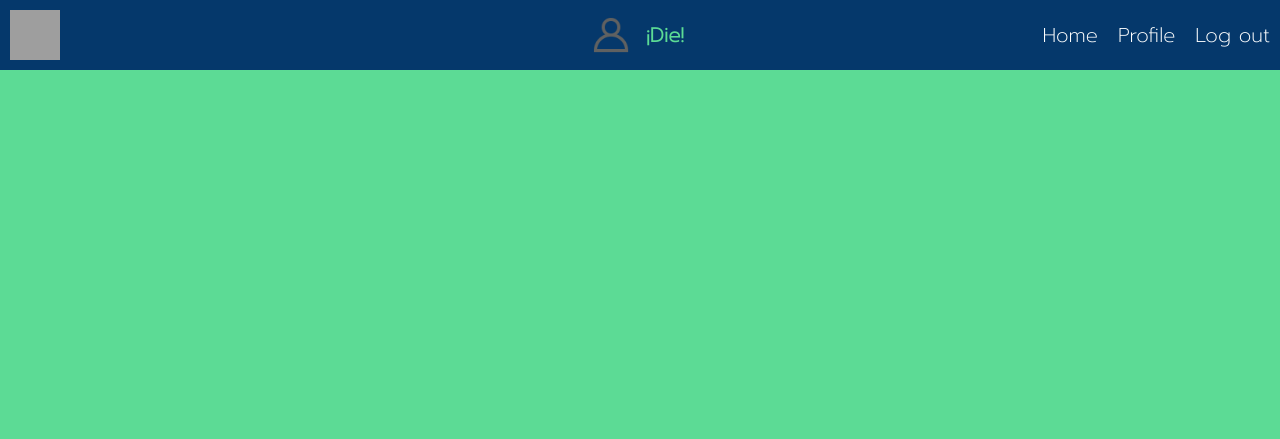
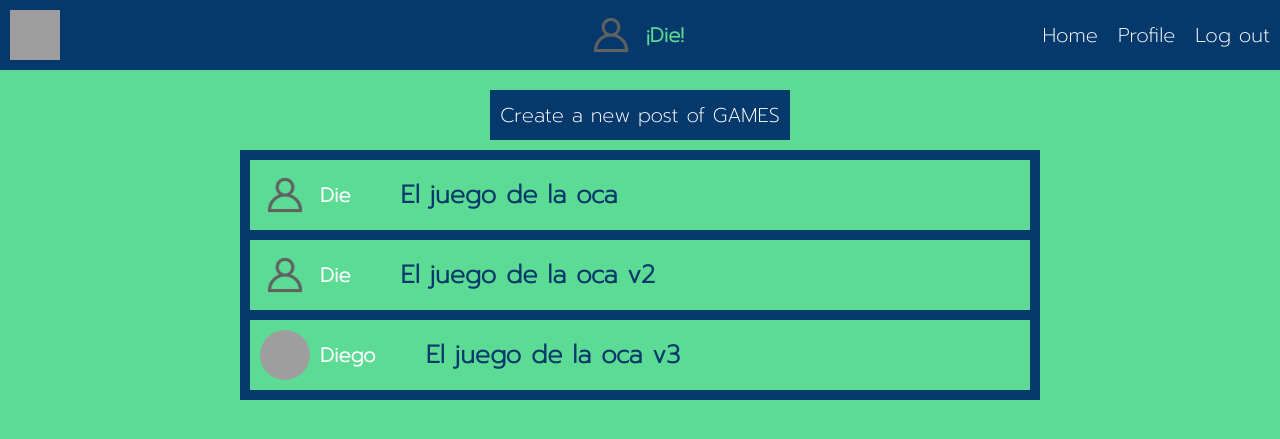
Before and after one commit to DiegoLibonati/Flask-Projects, a Flask app: page /posts/2 in a window 1280 px wide. Shown: the top 439 px of the page. Run offline with Flask 2, Linux system fonts and the light colour scheme; a user stored in the database is signed in; data comes from the database, SQL or seed files in the repository; both versions use the stored data as it was after the commit; some libraries are stand-ins or nearby versions; grey boxes are pictures that could not be loaded.

Commit message:
post are here!

```diff
--- a/Foro. Flask/foro/static/css/posts/posts.css
+++ b/Foro. Flask/foro/static/css/posts/posts.css
@@ -28,3 +28,61 @@
     color: #fff;
     background-color: #05386B;
 }
+
+.posts_container_list{
+    display: grid;
+    grid-template-columns: repeat(1, 1fr);
+    column-gap: 1rem;
+    row-gap: 1rem;
+    height: auto;
+    width: 100%;
+    background-color: #05386B;
+    margin-top: 1rem;
+    padding: 1rem;
+}
+
+.post_container{
+    display: flex;
+    align-items: center;
+    justify-content: flex-start;
+    flex-flow: row wrap;
+    width: 100%;
+    height: auto;
+    padding: 1rem;
+    background-color: #5CDB95;
+}
+
+.post_container_header{
+    display: flex;
+    align-items: center;
+    justify-content: center;
+    flex-flow: row wrap;
+    width: auto;
+    height: auto;
+}
+
+.post_container_header img{
+    height: 5rem;
+    width: 5rem;
+    object-fit: cover;
+    border-radius: 50%;
+}
+
+.post_container_header h3{
+    font-size: 2rem;
+    margin-left: 1rem;
+    color: #fff;
+}
+
+.post_container h2 a{
+    font-size: 2.5rem;
+    color: #05386B;
+    text-decoration: none;
+    margin-left: 5rem;
+}
+
+@media only screen and (min-width: 1024px) {
+    .posts_container_list{
+        width: 80rem;
+    }
+}
--- a/Foro. Flask/foro/templates/posts.html
+++ b/Foro. Flask/foro/templates/posts.html
@@ -4,17 +4,30 @@
 <link rel="stylesheet" type="text/css" href="{{ url_for('static', filename='css/posts/posts.css') }}">
 {% endblock linkcss %}
 
-{% block title %}  {% endblock title %}
+{% block title %} {{category.name}} {% endblock title %}
 
 {% block content %}
     <main>
         {% if not posts %}
             <section class="posts_container">
                 <h1 class="if-not-post-h1" >There are no posts with the category: {{category.name}} but you can be the first to create a post.</h1>
-                <a class="if-not-post-a"  href="#">Create a new post of {{category.name}}</a>
+                <a class="if-not-post-a"  href="{{url_for('views.create_post', category_id = category.id)}}">Create a new post of {{category.name}}</a>
             </section>
         {% else %}
-
+        <section class="posts_container">
+            <a class="if-not-post-a"  href="{{url_for('views.create_post', category_id = category.id)}}">Create a new post of {{category.name}}</a>
+            <article class="posts_container_list">
+                {% for user, post in posts %}
+                    <div class="post_container">
+                        <div class="post_container_header">
+                            <img src="{{ url_for('static', filename='profilephotos/'+user.profile_photo) }}" alt="img user">
+                            <h3>{{user.username}}</h3>
+                        </div>
+                        <h2><a href="#">{{post.title}}</a></h2>
+                    </div>
+                {% endfor %}
+            </article>
+        </section>
         {% endif %}
     </main>
 {% endblock content %}
--- a/Foro. Flask/foro/views.py
+++ b/Foro. Flask/foro/views.py
@@ -1,4 +1,4 @@
-from unicodedata import name
+from unicodedata import category, name
 from flask import Blueprint, render_template, request, redirect, url_for, flash, current_app, jsonify
 from flask_login import login_required, current_user
 from .models import User, Post, Post_Category, Profile_Comment, Profile_Comment_Like
@@ -187,7 +187,32 @@
 @login_required
 def posts(category_id):
 
-    posts_db = Post.query.filter_by(category_id = category_id).all()
+    posts_db = db.session.query(User,Post).join(Post).filter_by(category_id = category_id)
+    print(posts_db)
     category = Post_Category.query.filter_by(id = category_id).first()
 
     return render_template('posts.html', user=current_user, posts = posts_db, category = category)
+
+@views.route('/posts/<category_id>/create-post', methods=['GET', 'POST'])
+@login_required
+def create_post(category_id):
+    category = Post_Category.query.filter_by(id = category_id).first()
+
+    if request.method == "POST":
+        post_title = request.form.get('title_post').strip()
+        post_content = request.form.get('content_post').strip()
+        post_user_id = current_user.id
+        post_category_id = category_id
+
+        if post_title and post_content and post_user_id and post_category_id:
+            new_post = Post(title=post_title, content=post_content, user_id = post_user_id, category_id = post_category_id)
+            db.session.add(new_post)
+            db.session.commit()
+            flash("Post created.", category="success")
+            return redirect(url_for('views.posts', category_id = category_id))
+        else:
+            flash("You failed to create the post.", category="error")
+            return redirect(url_for('views.posts', category_id = category_id))
+
+    if request.method == "GET":
+        return render_template('post_create.html', user=current_user, category = category)
```
Also changed, not shown: Foro. Flask/foro/static/css/posts/post_create.css (added, +72 -0 lines), Foro. Flask/foro/templates/post_create.html (added, +26 -0 lines), Foro. Flask/foro/foro.db, 1 other file.
